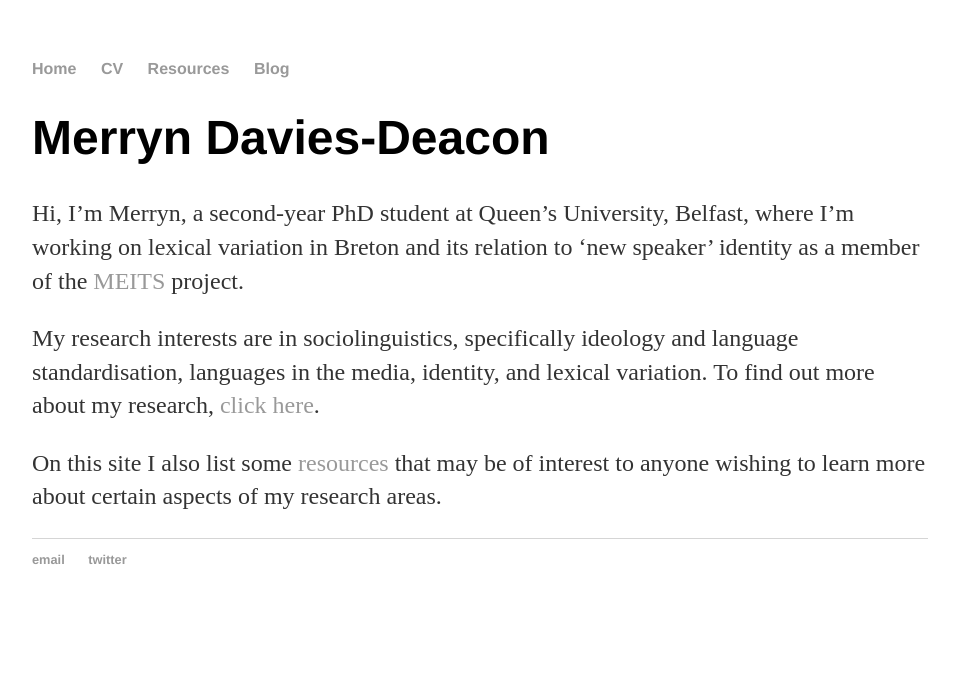
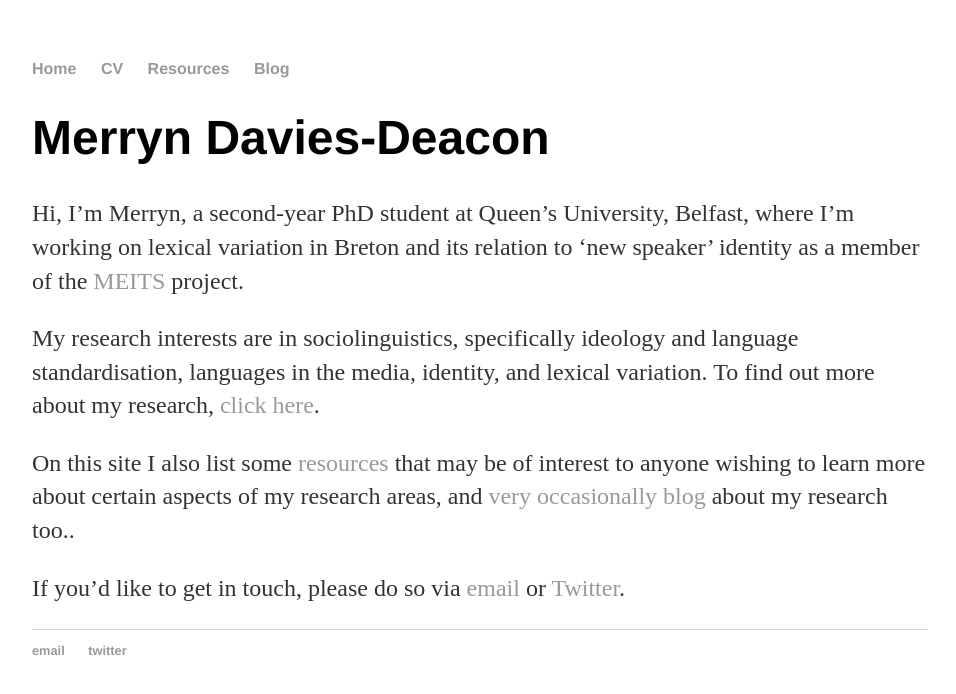
Before and after one commit to merryndd/merryndd.github.io, a Jekyll site: the page built from index.html, in a window 1280 px wide. Shown: the top 694 px of the page, without its empty margins (160-1116 px from the left). Built offline with Jekyll 4.4.1, drawn with Linux system fonts in a browser that asks for light colours.

Commit message:
Update index.html

```diff
--- a/index.html
+++ b/index.html
@@ -6,5 +6,6 @@ title: Merryn Davies-Deacon
 	<h1>Merryn Davies-Deacon</h1>
 	<p>Hi, I’m Merryn, a second-year PhD student at Queen’s University, Belfast, where I’m working on lexical variation in Breton and its relation to ‘new speaker’ identity as a member of the <a href="http://meits.org">MEITS</a> project.</p>
 	<p>My research interests are in sociolinguistics, specifically ideology and language standardisation, languages in the media, identity, and lexical variation. To find out more about my research, <a href="/cv">click here</a>.</p>
-	<p>On this site I also list some <a href="/resources">resources</a> that may be of interest to anyone wishing to learn more about certain aspects of my research areas.</p>
+	<p>On this site I also list some <a href="/resources">resources</a> that may be of interest to anyone wishing to learn more about certain aspects of my research areas, and <a href="/news">very occasionally blog</a> about my research too..</p>
+	<p>If you’d like to get in touch, please do so via <a href="mailto:mdaviesdeacon01@qub.ac.uk">email</a> or <a href="http://twitter.com/merryndd">Twitter</a>.</p>
 </div><!-- /.blurb -->
```
